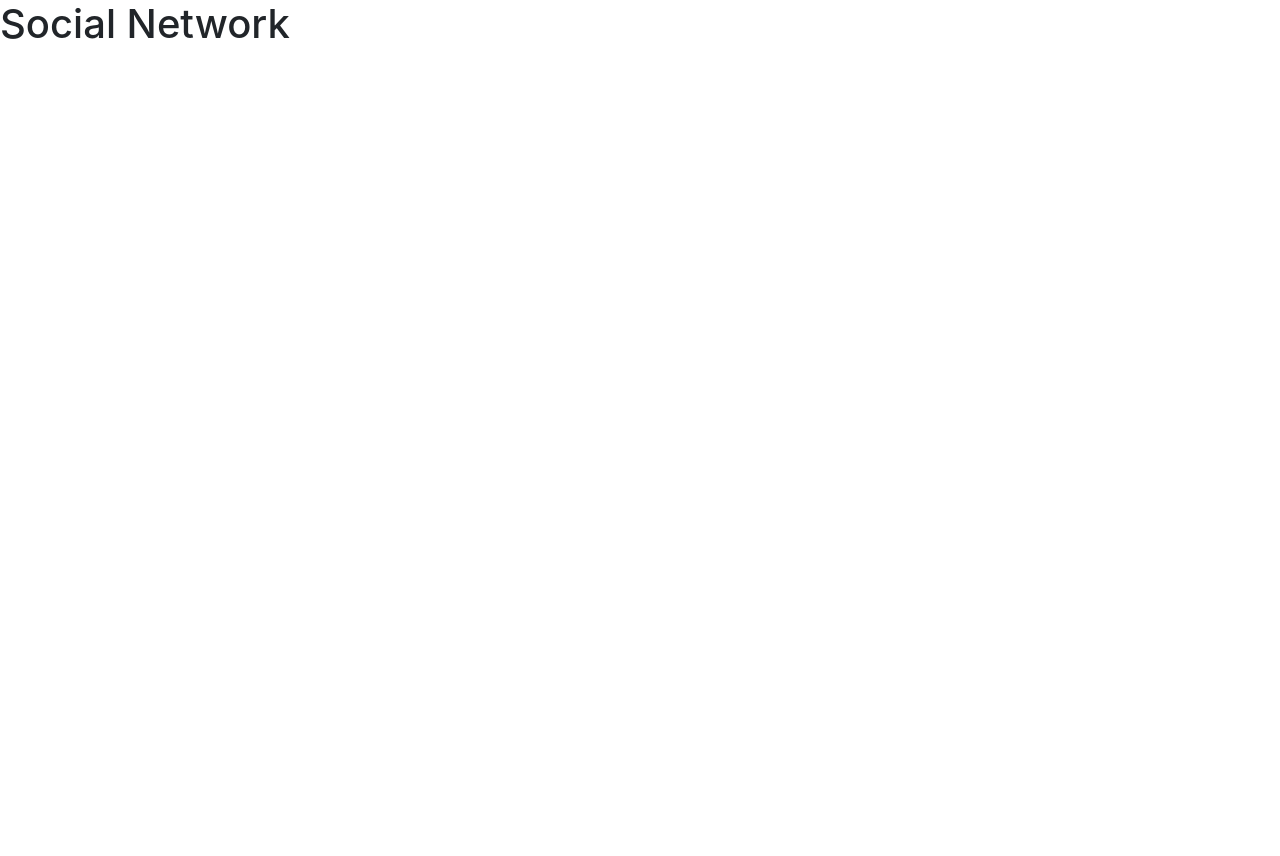
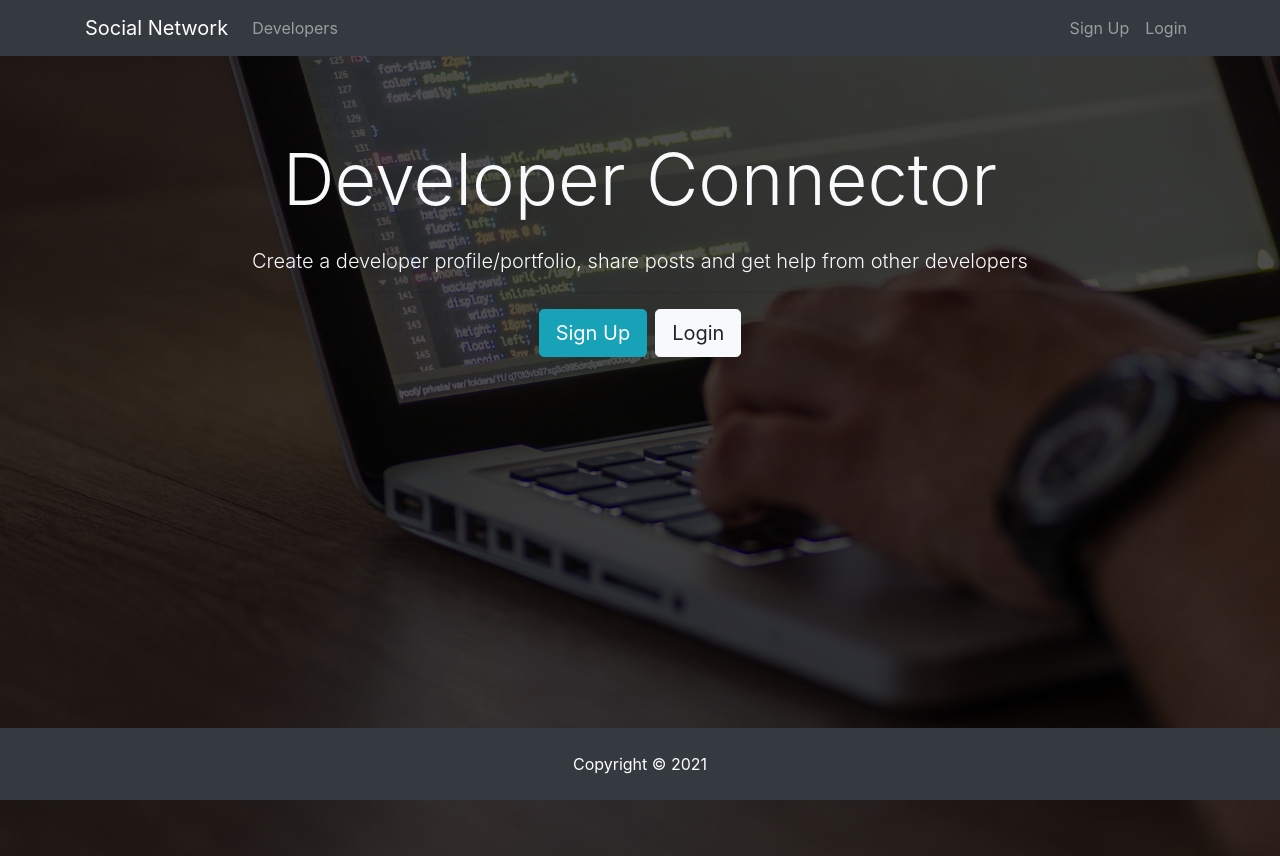
Before and after one commit to EdenGoforIt/React-MERNStack---Developers-Connect, a React (Create React App) app in the folder client/: page /register in a window 1280 px wide. Before the commit the page ends 800 px from the top, so only its background shows below. Built offline with nearby package versions, Linux system fonts and the light colour scheme.

Commit message:
Feat: Landing page, Footer, Navbar added

```diff
--- a/client/src/App.css
+++ b/client/src/App.css
@@ -37,3 +37,20 @@
 .form-control::placeholder {
   color: #bbb !important;
 }
+.wrapper{
+  flex: 1 0 auto;
+}
+html, body{
+  height: 100%;
+}
+body{
+  display: flex;
+  flex-direction: column;
+}
+.footer{
+  flex-shrink: 0;
+  position: fixed;
+  width: 100%;
+  bottom:0;
+  left:0;
+}
--- a/client/src/App.js
+++ b/client/src/App.js
@@ -1,9 +1,14 @@
 import "./App.css";
-
+import Navbar from "./components/layout/Navbar";
+import Footer from "./components/layout/Footer";
+import Landing from "./components/layout/Landing";
 function App() {
   return (
     <div className="App">
-      <h1>Social Network</h1>
+      <Navbar />
+      <Landing />
+
+      <Footer />
     </div>
   );
 }
--- /dev/null
+++ b/client/src/components/layout/Footer.js
@@ -0,0 +1,12 @@
+import React, { Component } from "react";
+
+class Footer extends Component {
+  render() {
+    return (
+      <footer className="bg-dark text-white mt-5 p-4 text-center m-b-0 footer">
+        Copyright &copy; {new Date().getFullYear()}
+      </footer>
+    );
+  }
+}
+export default Footer;
--- /dev/null
+++ b/client/src/components/layout/Landing.js
@@ -0,0 +1,34 @@
+import React, { Component } from "react";
+
+class Landing extends Component {
+  render() {
+    return (
+      <div>
+        <div className="landing">
+          <div className="dark-overlay landing-inner text-light">
+            <div className="container">
+              <div className="row">
+                <div className="col-md-12 text-center">
+                  <h1 className="display-3 mb-4">Developer Connector</h1>
+                  <p className="lead">
+                    {" "}
+                    Create a developer profile/portfolio, share posts and get
+                    help from other developers
+                  </p>
+                  <hr />
+                  <a href="register.html" className="btn btn-lg btn-info mr-2">
+                    Sign Up
+                  </a>
+                  <a href="login.html" className="btn btn-lg btn-light">
+                    Login
+                  </a>
+                </div>
+              </div>
+            </div>
+          </div>
+        </div>
+      </div>
+    );
+  }
+}
+export default Landing;
--- /dev/null
+++ b/client/src/components/layout/Navbar.js
@@ -0,0 +1,51 @@
+import React, { Component } from "react";
+
+class Navbar extends Component {
+  render() {
+    return (
+      <div>
+        <nav className="navbar navbar-expand-sm navbar-dark bg-dark mb-4">
+          <div className="container">
+            <a className="navbar-brand" href="landing.html">
+              Social Network
+            </a>
+            <button
+              className="navbar-toggler"
+              type="button"
+              data-toggle="collapse"
+              data-target="#mobile-nav"
+            >
+              <span className="navbar-toggler-icon"></span>
+            </button>
+
+            <div className="collapse navbar-collapse" id="mobile-nav">
+              <ul className="navbar-nav mr-auto">
+                <li className="nav-item">
+                  <a className="nav-link" href="profiles.html">
+                    {" "}
+                    Developers
+                  </a>
+                </li>
+              </ul>
+
+              <ul className="navbar-nav ml-auto">
+                <li className="nav-item">
+                  <a className="nav-link" href="register.html">
+                    Sign Up
+                  </a>
+                </li>
+                <li className="nav-item">
+                  <a className="nav-link" href="login.html">
+                    Login
+                  </a>
+                </li>
+              </ul>
+            </div>
+          </div>
+        </nav>
+      </div>
+    );
+  }
+}
+
+export default Navbar;
```
